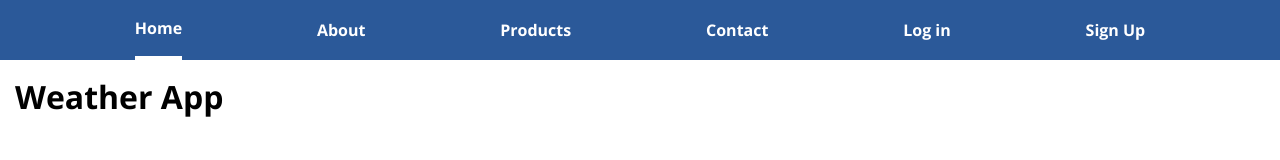
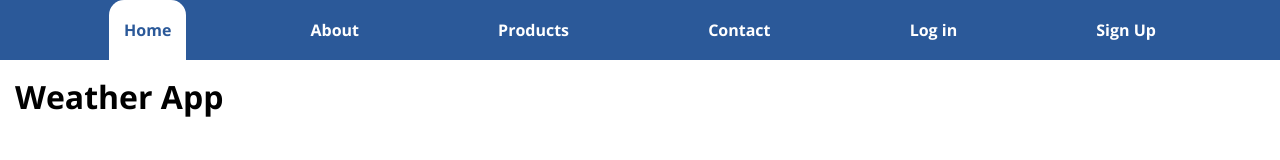
Before and after one commit to PJIceskull/Weather_App, a website: page index.html in a window 1280 px wide. In both pictures the pointer is over the link "Home". Drawn offline with Linux system fonts and the light colour scheme.

Commit message:
add border radius to nav links

```diff
--- a/css/styles.css
+++ b/css/styles.css
@@ -80,10 +80,13 @@ nav a {
   display: flex;
   align-items: center;
   justify-content: space-evenly;
+  padding: 0 15px;
 }
 nav a:hover {
-  border-bottom: 4px solid #fff;
-  color: #fff;
+  border-top-left-radius: 15px;
+  border-top-right-radius: 15px;
+  background-color: #fff;
+  color: #2b5999;
 }
 nav a:active {
   color: #58a5d6;
```
